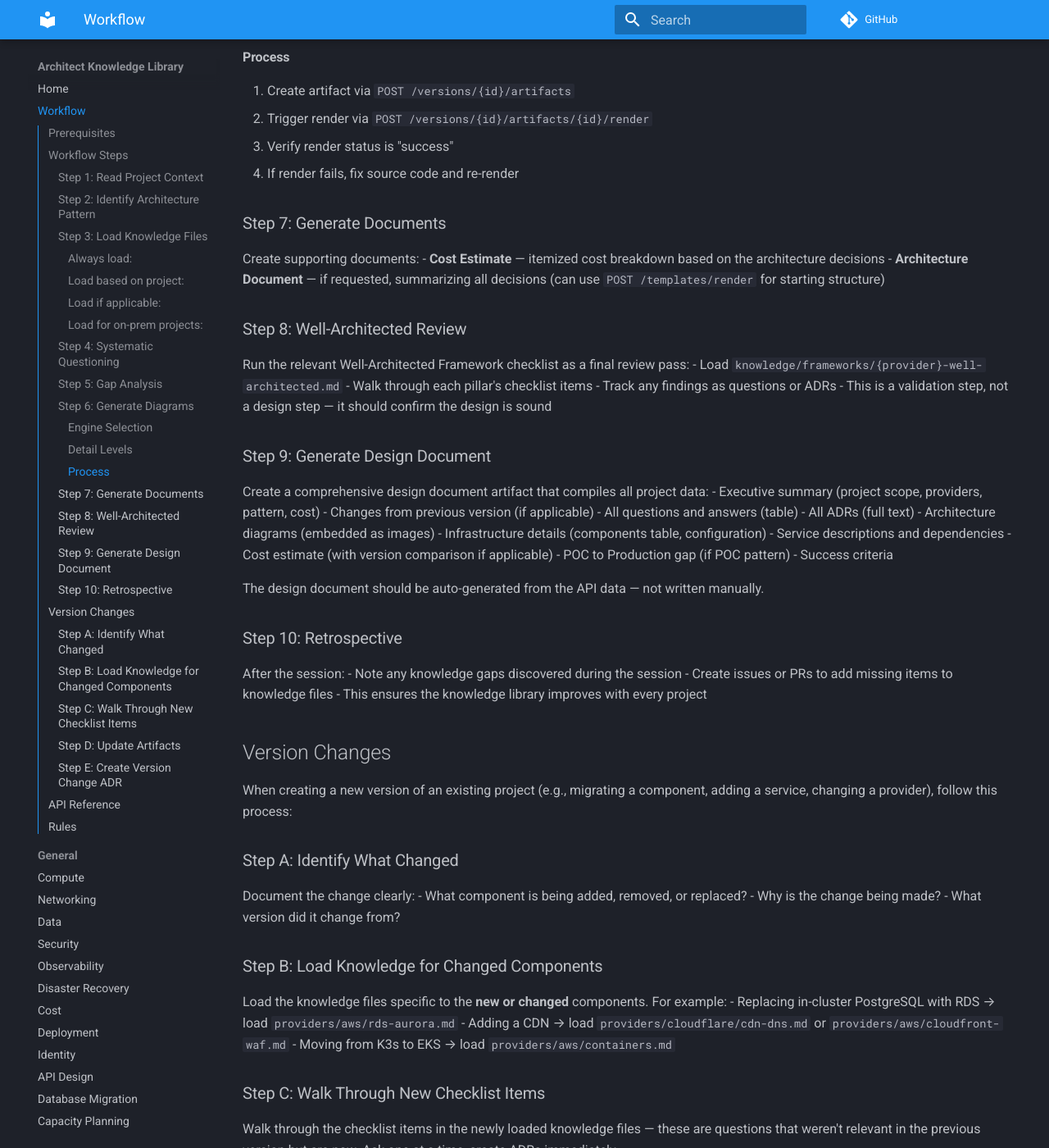
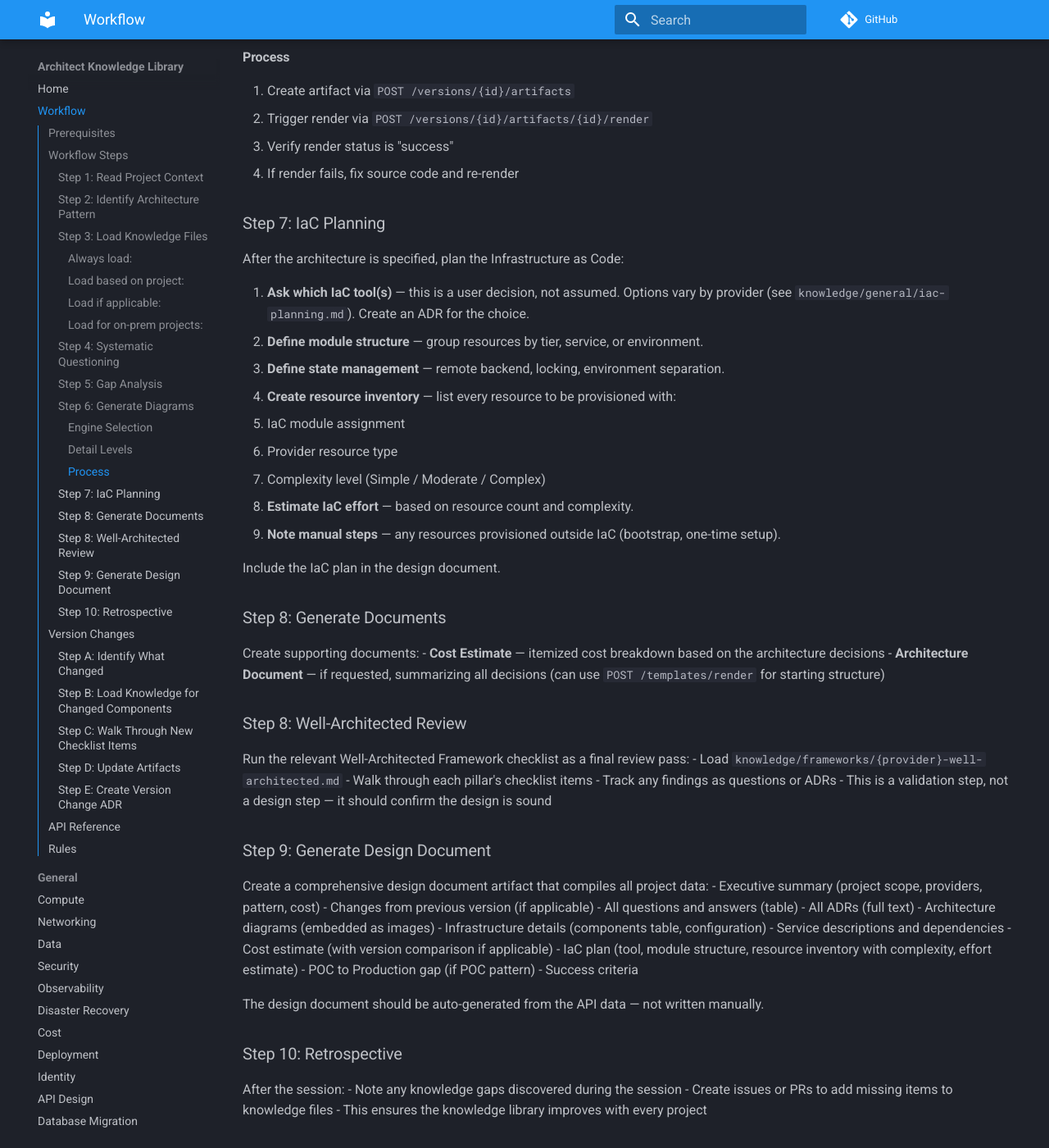
Before and after one commit to ErikEvenson/architect, an MkDocs documentation site: the page built from knowledge/WORKFLOW.md, in a window 1280 px wide and 1400 px high, scrolled down 2374 px. Shown: the whole window at 82% size. Built offline with MkDocs 1.6.1 and Material for MkDocs 9.7.7, drawn with Linux system fonts in a browser that asks for light colours; comment, search, counter and statistics services are not loaded; some of the changed text lies outside the part shown.

Commit message:
Add IaC planning to workflow and knowledge library
- knowledge/general/iac-planning.md: tool selection (user choice, not
  assumed), module structure patterns, state management, resource
  inventory template with complexity levels, effort estimation
- WORKFLOW.md: added Step 7 (IaC Planning), updated Step 10 (design
  doc includes IaC plan), added Rules 10-11 (IaC tool is user decision,
  include IaC plan in every design)
- mkdocs.yml: added IaC Planning to nav

Fixes #62

Co-Authored-By: Claude Opus 4.6 (1M context) <noreply@anthropic.com>

```diff
--- a/knowledge/WORKFLOW.md
+++ b/knowledge/WORKFLOW.md
@@ -100,7 +100,23 @@ Generate diagrams at appropriate detail levels:
 3. Verify render status is "success"
 4. If render fails, fix source code and re-render
 
-### Step 7: Generate Documents
+### Step 7: IaC Planning
+
+After the architecture is specified, plan the Infrastructure as Code:
+
+1. **Ask which IaC tool(s)** — this is a user decision, not assumed. Options vary by provider (see `knowledge/general/iac-planning.md`). Create an ADR for the choice.
+2. **Define module structure** — group resources by tier, service, or environment.
+3. **Define state management** — remote backend, locking, environment separation.
+4. **Create resource inventory** — list every resource to be provisioned with:
+   - IaC module assignment
+   - Provider resource type
+   - Complexity level (Simple / Moderate / Complex)
+5. **Estimate IaC effort** — based on resource count and complexity.
+6. **Note manual steps** — any resources provisioned outside IaC (bootstrap, one-time setup).
+
+Include the IaC plan in the design document.
+
+### Step 8: Generate Documents
 
 Create supporting documents:
 - **Cost Estimate** — itemized cost breakdown based on the architecture decisions
@@ -125,6 +141,7 @@ Create a comprehensive design document artifact that compiles all project data:
 - Infrastructure details (components table, configuration)
 - Service descriptions and dependencies
 - Cost estimate (with version comparison if applicable)
+- IaC plan (tool, module structure, resource inventory with complexity, effort estimate)
 - POC to Production gap (if POC pattern)
 - Success criteria
 
@@ -206,3 +223,5 @@ All endpoints use the base URL from `ARCHITECT_API_URL` environment variable.
 7. **Feed back gaps** — any missing knowledge items get added to the library
 8. **Version changes require new questions** — every component change triggers a knowledge file review and new checklist walkthrough for the changed components
 9. **Generate design documents** — every version gets a comprehensive design document compiled from API data
+10. **IaC tool is a user decision** — always ask which IaC tool(s) to use, never assume. Create an ADR for the choice.
+11. **Include IaC plan** — every design document includes a resource inventory with module structure and complexity estimates
--- a/mkdocs.yml
+++ b/mkdocs.yml
@@ -45,6 +45,7 @@ nav:
     - Workload Migration: general/workload-migration.md
     - Dev DNS Patterns: general/dns-dev-patterns.md
     - TLS Certificates: general/tls-certificates.md
+    - IaC Planning: general/iac-planning.md
     - Load Balancing (On-Prem): general/load-balancing-onprem.md
     - Physical Networking: general/networking-physical.md
     - Cost Modeling (On-Prem): general/cost-onprem.md
```
Also changed, not shown: knowledge/general/iac-planning.md (added, +119 -0 lines).
